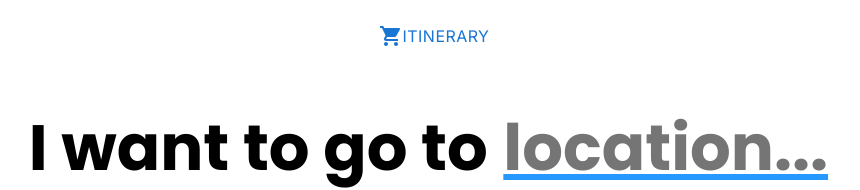
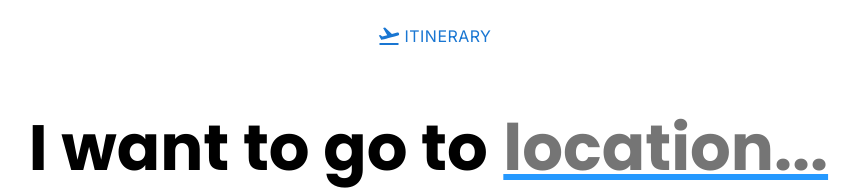
Before and after one commit to sprihajha/pennapps, a React (Create React App) app: page /#/ in a window 1280 px wide. Shown: the top 190 px of the page, without its empty margins (206-1066 px from the left). Built offline with nearby package versions, Linux system fonts and the light colour scheme.

Commit message:
icon change

```diff
--- a/src/components/CartButton.js
+++ b/src/components/CartButton.js
@@ -1,7 +1,7 @@
 import React from "react";
 import Button from "@mui/material/Button";
 import Badge from "@mui/material/Badge";
-import ShoppingCartIcon from "@mui/icons-material/ShoppingCart";
+import FlightTakeoffIcon from "@mui/icons-material/FlightTakeoff";
 
 const CartButton = ({ count, onClick }) => {
   return (
@@ -11,7 +11,7 @@
       marginTop:"1em"
     }}>
       <Badge badgeContent={count} color="secondary">
-        <ShoppingCartIcon />
+        <FlightTakeoffIcon style={{marginRight:"4px"}}/>
       </Badge>
       Itinerary
     </Button>
```
